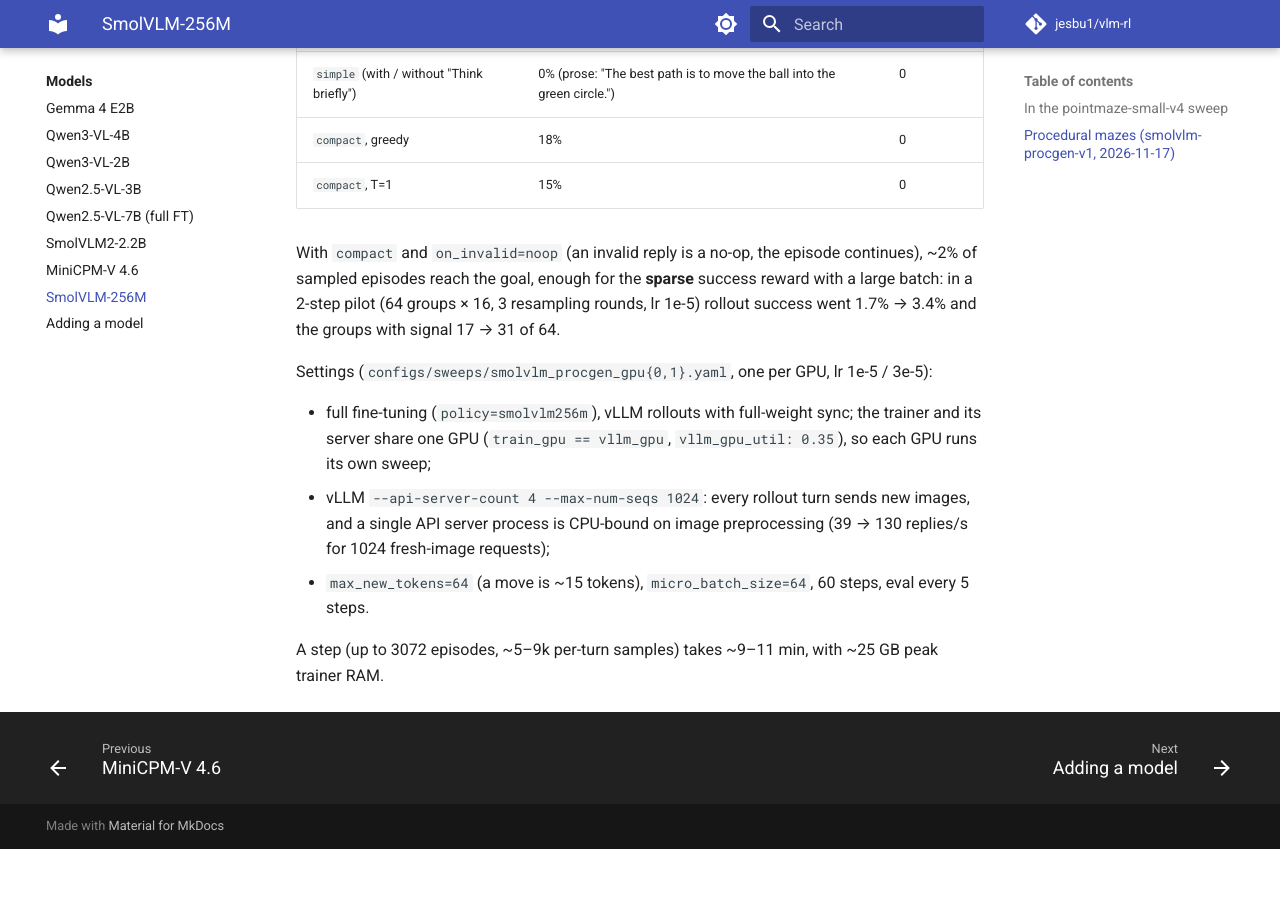
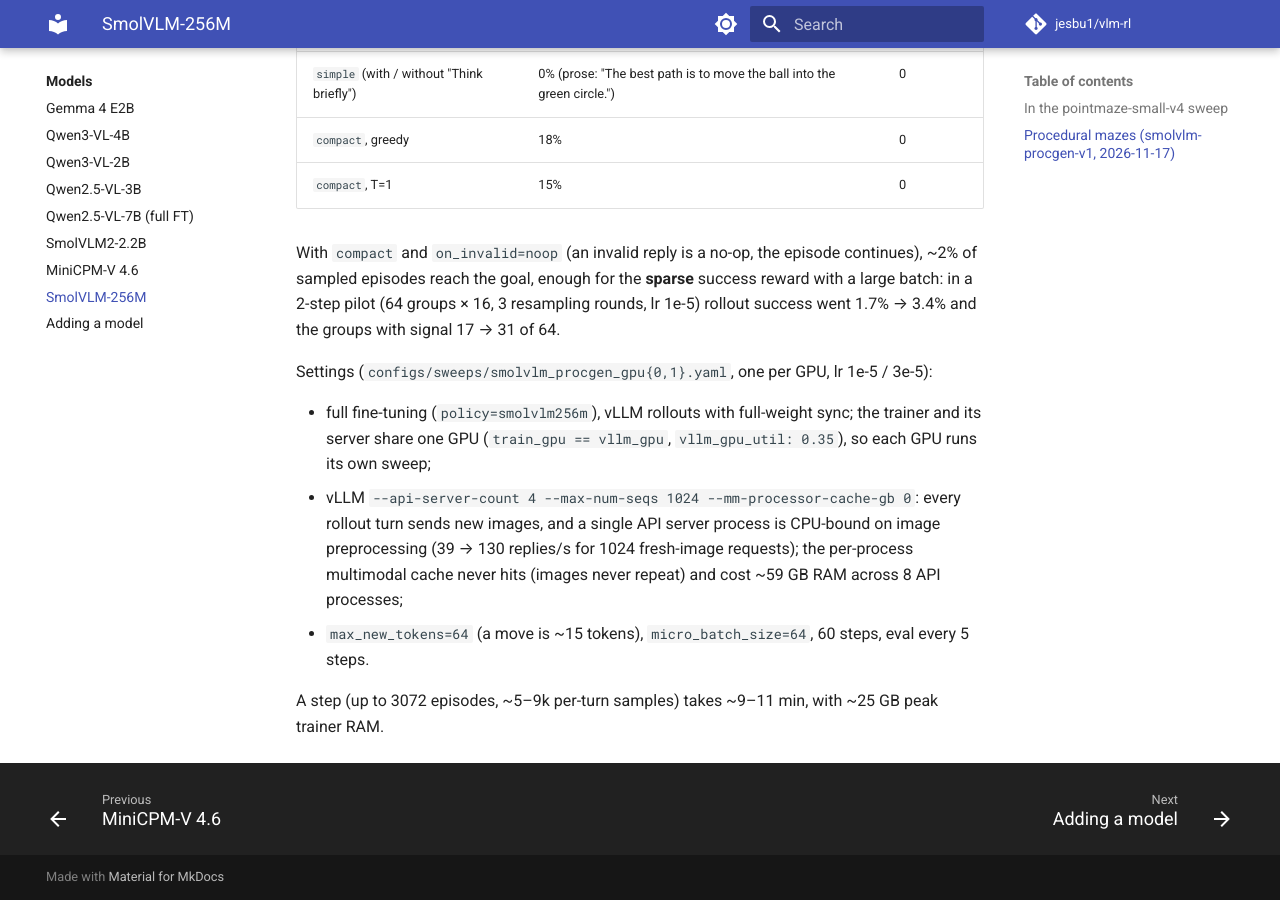
Before and after one commit to jesbu1/vlm-rl, an MkDocs documentation site: the page built from docs/models/smolvlm-256m.md, in a window 1280 px wide and 900 px high, scrolled down 1478 px. Built offline with MkDocs 1.6.1 and Material for MkDocs 9.7.7, drawn with Linux system fonts in a browser that asks for light colours; comment, search, counter and statistics services are not loaded; before the commit the page ends 2327 px from its top, so only the background shows below that.

Commit message:
SmolVLM procgen sweeps: --mm-processor-cache-gb 0 (images never repeat; the cache held ~59 GB RAM across 8 API servers)
Co-Authored-By: Claude Opus 5.5 <noreply@anthropic.com>
Claude-Session: https://claude.ai/code/session_01LsuEqb2nA9g8ETBqSR5U35

```diff
--- a/docs/models/smolvlm-256m.md
+++ b/docs/models/smolvlm-256m.md
@@ -61,8 +61,9 @@ Settings (`configs/sweeps/smolvlm_procgen_gpu{0,1}.yaml`, one per GPU, lr 1e-5 /
 
 - full fine-tuning (`policy=smolvlm256m`), vLLM rollouts with full-weight sync; the trainer and its server
   share one GPU (`train_gpu == vllm_gpu`, `vllm_gpu_util: 0.35`), so each GPU runs its own sweep;
-- vLLM `--api-server-count 4 --max-num-seqs 1024`: every rollout turn sends new images, and a single API
-  server process is CPU-bound on image preprocessing (39 → 130 replies/s for 1024 fresh-image requests);
+- vLLM `--api-server-count 4 --max-num-seqs 1024 --mm-processor-cache-gb 0`: every rollout turn sends new images, and a single API
+  server process is CPU-bound on image preprocessing (39 → 130 replies/s for 1024 fresh-image requests); the
+  per-process multimodal cache never hits (images never repeat) and cost ~59 GB RAM across 8 API processes;
 - `max_new_tokens=64` (a move is ~15 tokens), `micro_batch_size=64`, 60 steps, eval every 5 steps.
 
 A step (up to 3072 episodes, ~5–9k per-turn samples) takes ~9–11 min, with ~25 GB peak trainer RAM.
```
Also changed, not shown: 2 other files.
